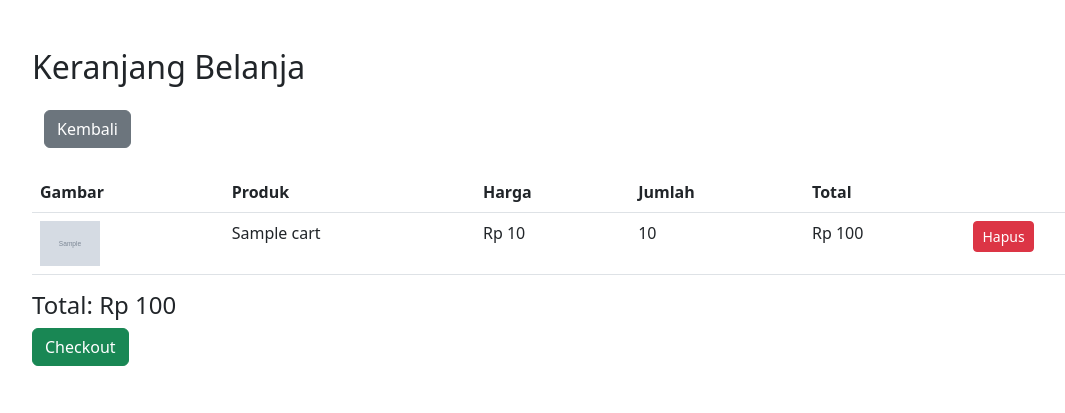
After one commit to OscarAlvinWjy/projek-uas, a CodeIgniter 4 app: the page made by app/Views/keranjang.php in a window 1280 px wide. The commit adds this page. Shown: the top 413 px of the page, without its empty margins (50-1115 px from the left). Run offline with PHP 8.4 and a stand-in for CodeIgniter, Linux system fonts and the light colour scheme; the template is opened without the code that fills it: most values are stand-ins (such as "Sample title", 1, 10 or a date in 2020); grey boxes marked "Sample" are stand-in pictures; data that the repository does not hold is empty; some libraries are stand-ins or nearby versions.

Commit message:
lihat detail, keranjang

```diff
--- a/app/Config/Routes.php
+++ b/app/Config/Routes.php
@@ -13,3 +13,7 @@ $routes->post('/register', 'Auth::attemptRegister');
 $routes->get('/dashboard', 'Dashboard::index');
 $routes->get('/', 'Dashboard::index');
 $routes->get('/logout', 'Auth::logout');
+$routes->get('/produk/(:num)', 'Product::detail/$1');
+$routes->get('/keranjang', 'Cart::index');
+$routes->get('/keranjang/tambah/(:num)', 'Cart::add/$1');
+$routes->get('/keranjang/hapus/(:num)', 'Cart::remove/$1'); // opsional
--- a/app/Views/dashboard.php
+++ b/app/Views/dashboard.php
@@ -77,7 +77,7 @@
       <ul class="navbar-nav align-items-center">
         <!-- Ikon keranjang -->
         <li class="nav-item me-3 position-relative">
-          <a href="<?= base_url('/keranjang') ?>" class="nav-link text-white">
+          <a href="<?= base_url('/keranjang?from=dashboard') ?>" class="nav-link text-white">
             <i class="fas fa-shopping-cart"></i>
             <?php $jumlah = session()->get('cart_count') ?? 0; ?>
             <?php if ($jumlah > 0): ?>
@@ -134,7 +134,7 @@
               <p class="card-text small text-muted"><?= esc(word_limiter($product['description'], 10)) ?></p>
               <p class="card-text fw-bold text-maroon">Rp <?= number_format($product['price'], 0, ',', '.') ?></p>
               <p class="card-text"><small>Stok: <?= $product['stock'] ?></small></p>
-              <a href="#" class="btn btn-sm btn-outline-primary">Lihat Detail</a>
+              <a href="<?= base_url('/produk/' . $product['id']) ?>" class="btn btn-sm btn-outline-primary">Lihat Detail</a>
             </div>
           </div>
         </div>
--- /dev/null
+++ b/app/Views/keranjang.php
@@ -0,0 +1,68 @@
+<!doctype html>
+<html lang="en">
+<head>
+  <meta charset="utf-8">
+  <title>Keranjang - StepUP</title>
+  <link href="https://cdn.jsdelivr.net/npm/bootstrap@5.3.0/dist/css/bootstrap.min.css" rel="stylesheet">
+</head>
+<body>
+
+<div class="container py-5">
+  <h2>Keranjang Belanja</h2>
+
+  <?php if (session()->getFlashdata('success')): ?>
+    <div class="alert alert-success"><?= session()->getFlashdata('success') ?></div>
+  <?php endif; ?>
+
+<!-- Tombol Kembali -->
+<div class="container mt-4">
+  <?php if ($keranjangFrom === 'detail' && $lastProductId): ?>
+    <a href="<?= base_url('/produk/' . $lastProductId) ?>" class="btn btn-secondary mb-4">Kembali</a>
+  <?php else: ?>
+    <a href="<?= base_url('/dashboard') ?>" class="btn btn-secondary mb-4">Kembali</a>
+  <?php endif; ?>
+</div>
+
+
+  <?php if (empty($cart)): ?>
+    <p>Keranjang kosong.</p>
+  <?php else: ?>
+    <table class="table">
+      <thead>
+        <tr>
+          <th>Gambar</th>
+          <th>Produk</th>
+          <th>Harga</th>
+          <th>Jumlah</th>
+          <th>Total</th>
+          <th></th>
+        </tr>
+      </thead>
+      <tbody>
+        <?php
+          $total = 0;
+          foreach ($cart as $item):
+            $subTotal = $item['price'] * $item['qty'];
+            $total += $subTotal;
+        ?>
+          <tr>
+            <td><img src="<?= base_url('images/' . $item['image']) ?>" width="60" alt=""></td>
+            <td><?= esc($item['name']) ?></td>
+            <td>Rp <?= number_format($item['price'], 0, ',', '.') ?></td>
+            <td><?= $item['qty'] ?></td>
+            <td>Rp <?= number_format($subTotal, 0, ',', '.') ?></td>
+            <td>
+              <a href="<?= base_url('/keranjang/hapus/' . $item['id']) ?>" class="btn btn-sm btn-danger">Hapus</a>
+            </td>
+          </tr>
+        <?php endforeach; ?>
+      </tbody>
+    </table>
+
+    <h4>Total: Rp <?= number_format($total, 0, ',', '.') ?></h4>
+    <button class="btn btn-success">Checkout</button>
+  <?php endif; ?>
+</div>
+
+</body>
+</html>
```
Also changed, not shown: app/Controllers/Cart.php (added, +79 -0 lines), app/Controllers/Product.php (added, +20 -0 lines), app/Views/produk_detail.php (added, +28 -0 lines).
